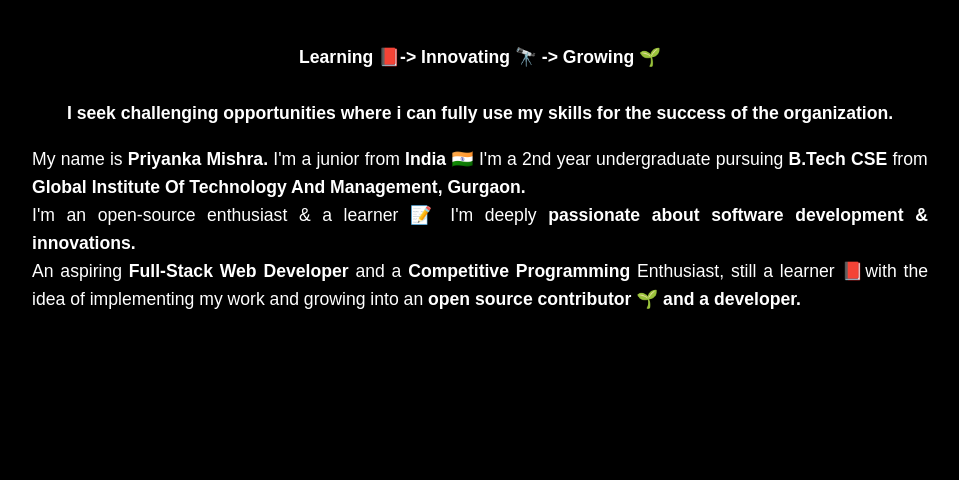
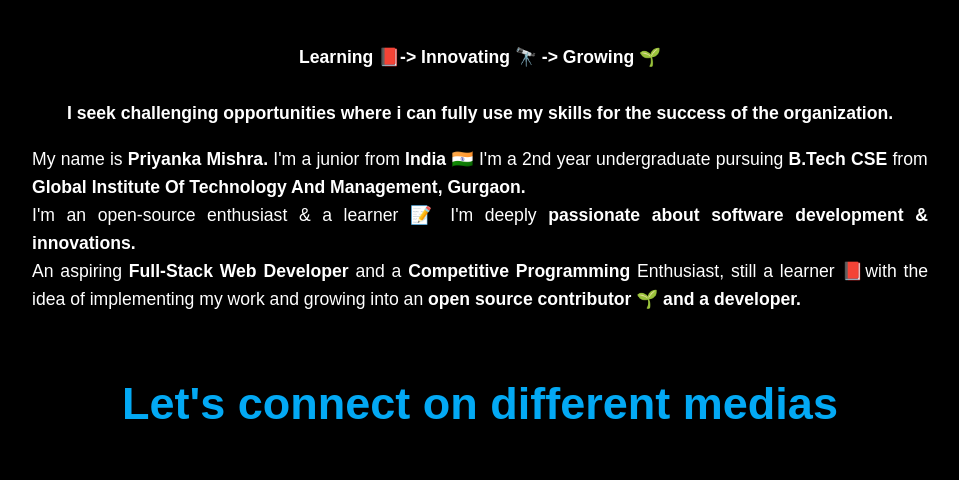
Before and after one commit to dazzleprogrammer/intro, a plain HTML site: page index.html in a window 1280 px wide. Shown: the part 1035-1515 px from the top of the page, without its empty margins (160-1119 px from the left). Drawn offline with Linux system fonts and the light colour scheme.

Commit message:
Update style.css

```diff
--- a/style.css
+++ b/style.css
@@ -78,9 +78,15 @@ body {
     box-shadow: 0px 0px 6px 4px #03A9F4;
 }
 
-#cont h1{
+#contact h1{
+    color: #03A9F4;
+    text-align: left;
+}
+
+#contact h1:hover{
     color:  #f76435;
-    text-align: left;
+
+
 }
 
 
```
